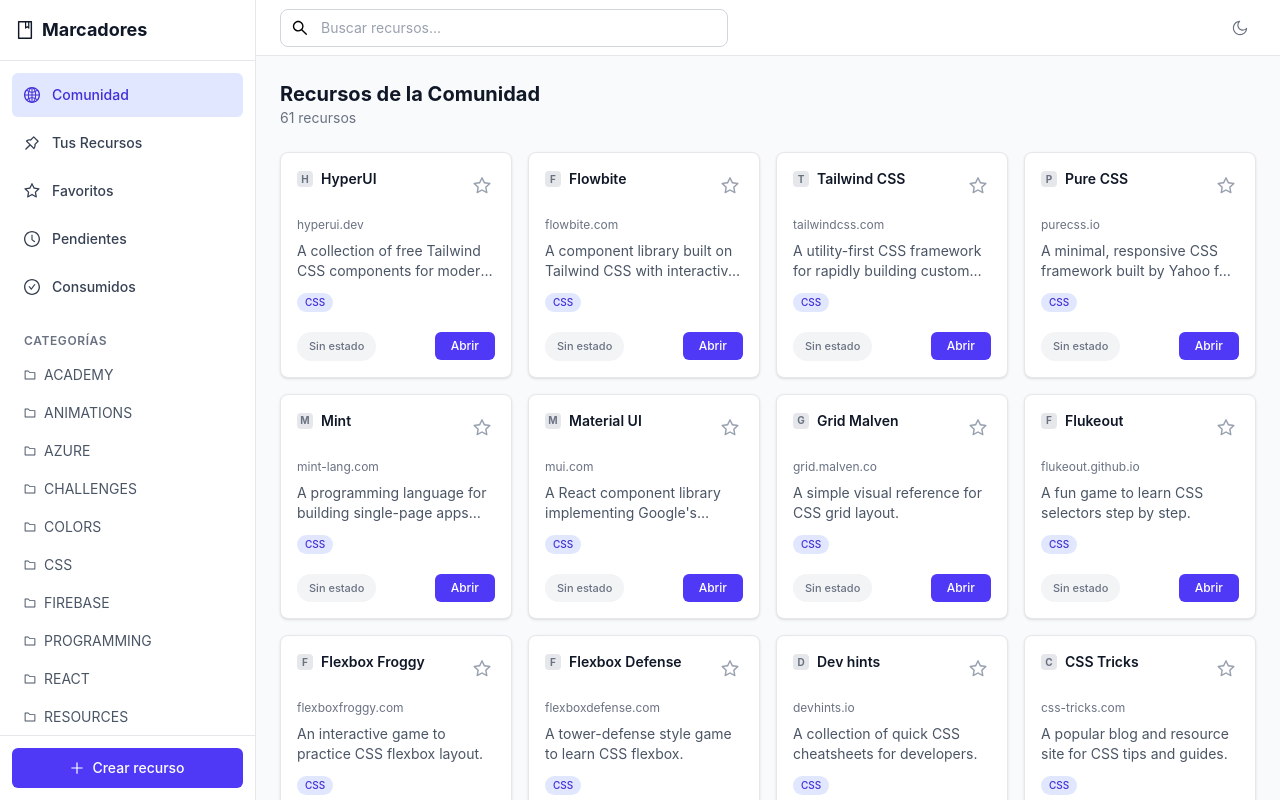
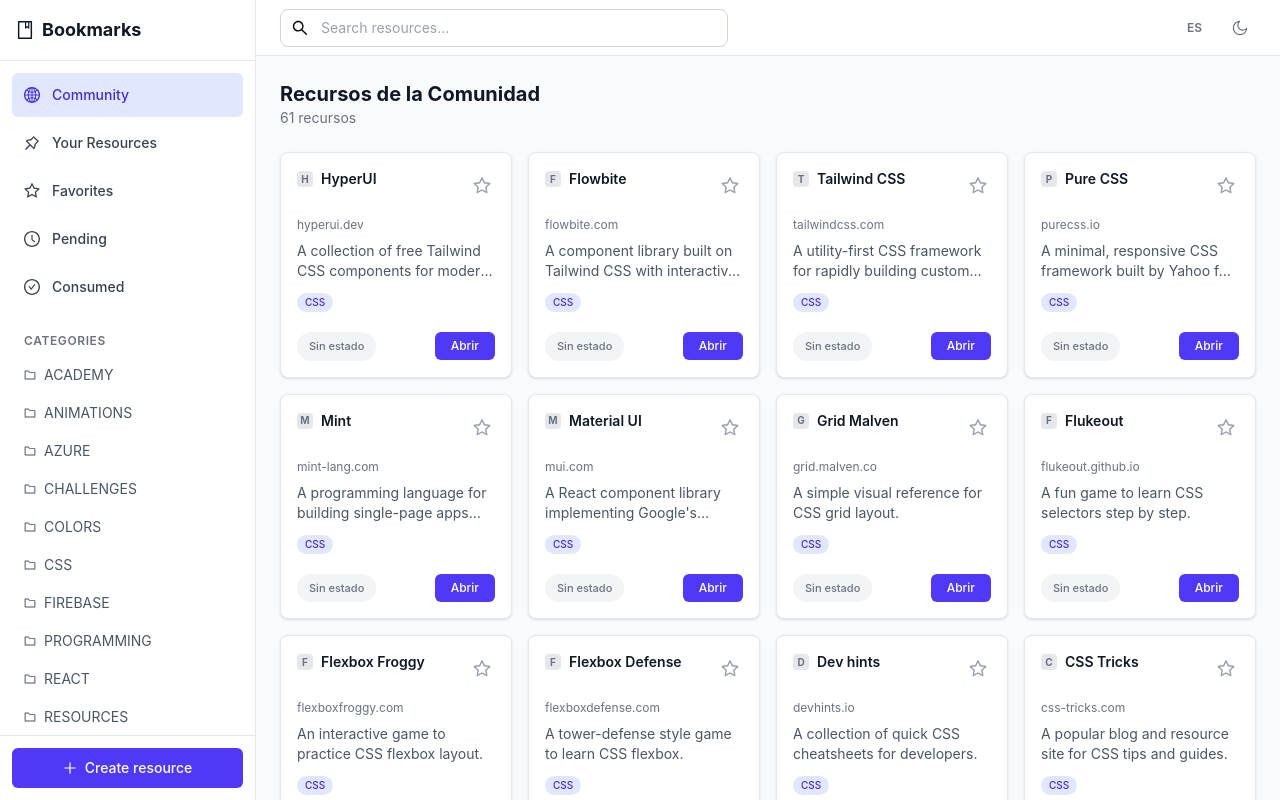
Before and after one commit to davidangarita1/webresources, a React (Vite) app: page / in a window 1280 px wide. Built offline with nearby package versions, Linux system fonts and the light colour scheme.

Commit message:
feat(i18n): translate Sidebar, Topbar, and SearchBar components

```diff
--- a/src/components/SearchBar.tsx
+++ b/src/components/SearchBar.tsx
@@ -1,8 +1,10 @@
 import { SearchOutlined, CloseOutlined } from "@ant-design/icons"
+import { useTranslation } from "react-i18next"
 import { useSearch } from "../hooks"
 
 export function SearchBar() {
   const { searchQuery, setSearchQuery } = useSearch()
+  const { t } = useTranslation()
 
   return (
     <div className="relative w-full max-w-md">
@@ -11,15 +13,15 @@ export function SearchBar() {
         type="text"
         value={searchQuery}
         onChange={(e) => setSearchQuery(e.target.value)}
-        placeholder="Buscar recursos..."
+        placeholder={t("search.placeholder")}
         className="w-full rounded-lg border border-gray-300 bg-white py-2 pl-10 pr-4 text-sm text-gray-900 placeholder-gray-400 transition-colors focus:border-indigo-500 focus:outline-none focus:ring-2 focus:ring-indigo-200 dark:border-gray-600 dark:bg-gray-800 dark:text-gray-100 dark:placeholder-gray-500 dark:focus:ring-indigo-800"
-        aria-label="Buscar recursos"
+        aria-label={t("search.aria")}
       />
       {searchQuery && (
         <button
           onClick={() => setSearchQuery("")}
           className="absolute right-3 top-1/2 -translate-y-1/2 text-gray-400 hover:text-gray-600 dark:hover:text-gray-300"
-          aria-label="Limpiar búsqueda"
+          aria-label={t("search.clear")}
         >
           <CloseOutlined />
         </button>
--- a/src/components/Sidebar.tsx
+++ b/src/components/Sidebar.tsx
@@ -10,17 +10,18 @@ import {
   PlusOutlined,
 } from "@ant-design/icons"
 import type { ReactNode } from "react"
+import { useTranslation } from "react-i18next"
 import { useResourceStore } from "../store"
 
 type NavKey = "community" | "user" | "favorites" | "pending" | "consumed"
 
-const NAV_ITEMS: Array<{ key: NavKey; label: string; icon: ReactNode }> = [
-  { key: "community", label: "Comunidad", icon: <GlobalOutlined /> },
-  { key: "user", label: "Tus Recursos", icon: <PushpinOutlined /> },
-  { key: "favorites", label: "Favoritos", icon: <StarOutlined /> },
-  { key: "pending", label: "Pendientes", icon: <ClockCircleOutlined /> },
-  { key: "consumed", label: "Consumidos", icon: <CheckCircleOutlined /> },
-]
+const NAV_ICONS: Record<NavKey, ReactNode> = {
+  community: <GlobalOutlined />,
+  user: <PushpinOutlined />,
+  favorites: <StarOutlined />,
+  pending: <ClockCircleOutlined />,
+  consumed: <CheckCircleOutlined />,
+}
 
 interface SidebarProps {
   isOpen: boolean
@@ -29,6 +30,7 @@ interface SidebarProps {
 }
 
 export function Sidebar({ isOpen, onClose, onCreateResource }: SidebarProps) {
+  const { t } = useTranslation()
   const activeFilter = useResourceStore((s) => s.activeFilter)
   const activeCategory = useResourceStore((s) => s.activeCategory)
   const categories = useResourceStore((s) => s.categories)
@@ -62,12 +64,12 @@ export function Sidebar({ isOpen, onClose, onCreateResource }: SidebarProps) {
       >
         <div className="flex items-center justify-between border-b border-gray-200 p-4 dark:border-gray-700">
           <h1 className="flex items-center gap-2 text-lg font-bold text-gray-900 dark:text-white">
-            <BookOutlined /> Marcadores
+            <BookOutlined /> {t("nav.title")}
           </h1>
           <button
             onClick={onClose}
             className="rounded-md p-1.5 text-gray-500 hover:bg-gray-100 dark:text-gray-400 dark:hover:bg-gray-800 md:hidden"
-            aria-label="Cerrar menú"
+            aria-label={t("nav.closeMenu")}
           >
             <CloseOutlined />
           </button>
@@ -75,18 +77,18 @@ export function Sidebar({ isOpen, onClose, onCreateResource }: SidebarProps) {
 
         <nav className="flex-1 overflow-y-auto p-3">
           <ul className="space-y-1">
-            {NAV_ITEMS.map((item) => (
-              <li key={item.key}>
+            {(Object.keys(NAV_ICONS) as NavKey[]).map((key) => (
+              <li key={key}>
                 <button
-                  onClick={() => handleNavClick(() => setActiveFilter(item.key))}
+                  onClick={() => handleNavClick(() => setActiveFilter(key))}
                   className={`flex w-full items-center gap-3 rounded-md px-3 py-2.5 text-sm font-medium transition-colors ${
-                    activeFilter === item.key
+                    activeFilter === key
                       ? "bg-indigo-100 text-indigo-700 dark:bg-indigo-900 dark:text-indigo-200"
                       : "text-gray-700 hover:bg-gray-100 dark:text-gray-300 dark:hover:bg-gray-800"
                   }`}
                 >
-                  <span className="text-base">{item.icon}</span>
-                  {item.label}
+                  <span className="text-base">{NAV_ICONS[key]}</span>
+                  {t(`nav.${key === "user" ? "yourResources" : key}`)}
                 </button>
               </li>
             ))}
@@ -94,7 +96,7 @@ export function Sidebar({ isOpen, onClose, onCreateResource }: SidebarProps) {
 
           <div className="mt-6">
             <h2 className="mb-2 px-3 text-xs font-semibold uppercase tracking-wider text-gray-500 dark:text-gray-400">
-              Categorías
+              {t("nav.categories")}
             </h2>
             <ul className="space-y-0.5">
               {categories.map((category) => (
@@ -122,7 +124,7 @@ export function Sidebar({ isOpen, onClose, onCreateResource }: SidebarProps) {
             className="flex w-full items-center justify-center gap-2 rounded-md bg-indigo-600 px-3 py-2.5 text-sm font-medium text-white transition-colors hover:bg-indigo-700 dark:bg-indigo-500 dark:hover:bg-indigo-600"
           >
             <PlusOutlined />
-            Crear recurso
+            {t("actions.createResource")}
           </button>
         </div>
       </aside>
--- a/src/components/Topbar.tsx
+++ b/src/components/Topbar.tsx
@@ -1,6 +1,8 @@
 import { useState } from "react"
 import { SunOutlined, MoonOutlined } from "@ant-design/icons"
+import { useTranslation } from "react-i18next"
 import { SearchBar } from "./SearchBar"
+import { LanguageSelector } from "./LanguageSelector"
 
 function getInitialDarkMode(): boolean {
   const stored = localStorage.getItem("bookmark_dark_mode")
@@ -23,6 +25,7 @@ interface TopbarProps {
 
 export function Topbar({ onMenuClick }: TopbarProps) {
   const [darkMode, setDarkMode] = useState<boolean>(getInitialDarkMode)
+  const { t } = useTranslation()
 
   function toggleDarkMode() {
     const next = !darkMode
@@ -36,7 +39,7 @@ export function Topbar({ onMenuClick }: TopbarProps) {
       <button
         onClick={onMenuClick}
         className="shrink-0 rounded-lg p-2 text-gray-500 transition-colors hover:bg-gray-100 dark:text-gray-400 dark:hover:bg-gray-800 md:hidden"
-        aria-label="Abrir menú"
+        aria-label={t("nav.openMenu")}
       >
         <svg className="h-5 w-5" fill="none" stroke="currentColor" viewBox="0 0 24 24">
           <path strokeLinecap="round" strokeLinejoin="round" strokeWidth={2} d="M4 6h16M4 12h16M4 18h16" />
@@ -47,10 +50,12 @@ export function Topbar({ onMenuClick }: TopbarProps) {
         <SearchBar />
       </div>
 
+      <LanguageSelector />
+
       <button
         onClick={toggleDarkMode}
         className="shrink-0 rounded-lg p-2 text-gray-500 transition-colors hover:bg-gray-100 dark:text-gray-400 dark:hover:bg-gray-800"
-        aria-label={darkMode ? "Modo claro" : "Modo oscuro"}
+        aria-label={darkMode ? t("topbar.lightMode") : t("topbar.darkMode")}
       >
         {darkMode ? <SunOutlined /> : <MoonOutlined />}
       </button>
```
